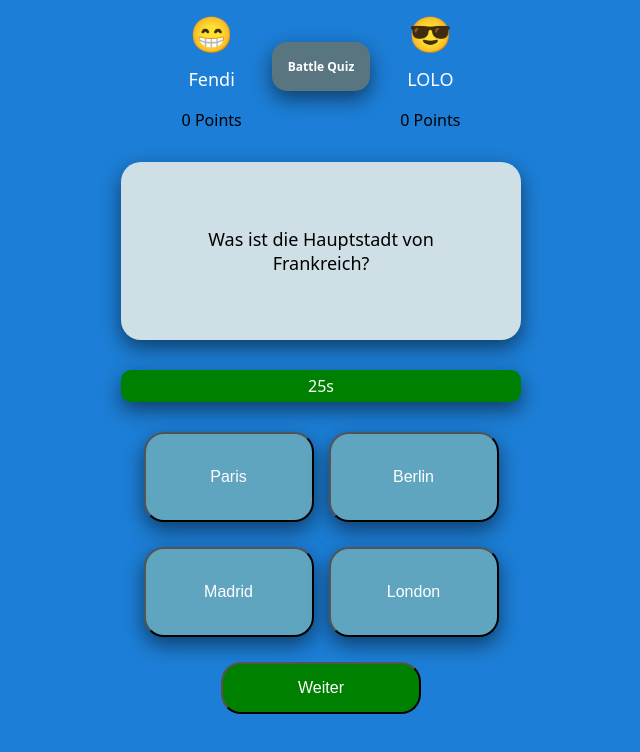
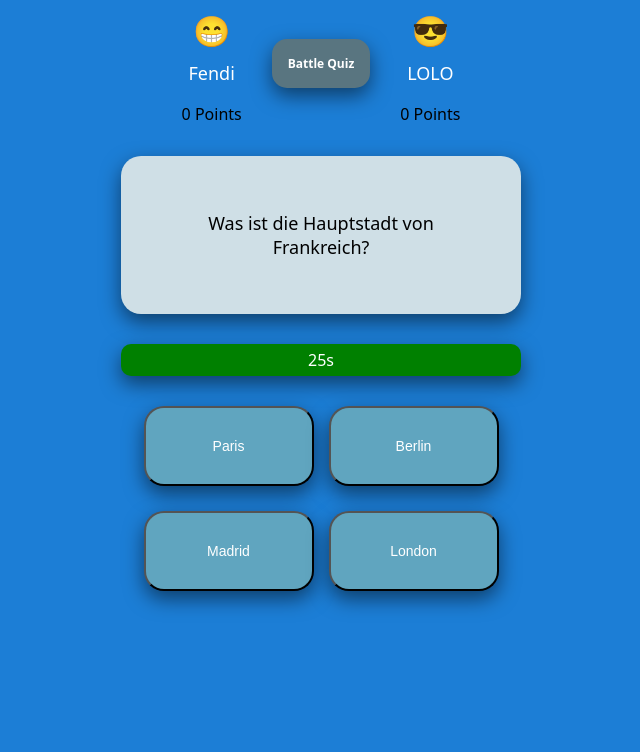
Before and after one commit to Efendi5/capstone-project, a Next.js app: page / in a window 1280 px wide. Shown: the top 752 px of the page, without its empty margins (319-959 px from the left). Built offline with nearby package versions, Linux system fonts and the light colour scheme.

Commit message:
change function for TimeLine, add more props, add states to QuizForm, change NextButton function, change AnswerButton function

```diff
--- a/components/QuizCardPage/AnswerButton/index.js
+++ b/components/QuizCardPage/AnswerButton/index.js
@@ -1,3 +1,4 @@
+import { useState } from "react";
 import styled from "styled-components";
 import { questions } from "../../../db/data";
 
@@ -6,20 +7,36 @@ export default function AnswerButtons({
   points2,
   setPoints1,
   setPoints2,
+  selectedAnswer,
+  setSelectedAnswer,
+  isDisabled,
+  setIsDisabled,
+  isTimerPaused,
+  setIsTimerPaused,
 }) {
-  const handleAnswerClick = (event, answer) => {
-    event.preventDefault();
+  const [answerIndex, setAnswerIndex] = useState(null);
+
+  const handleAnswerClick = (index, answer) => {
+    setAnswerIndex(index);
+    setIsDisabled(true);
+    setIsTimerPaused(true);
     if (answer === questions[0].correctAnswer) {
       setPoints1(points1 + 1);
+      setSelectedAnswer("correct");
+    } else {
+      setSelectedAnswer("incorrect");
     }
   };
 
   return (
     <StyledDiv>
-      {questions[0].answers.map((answer, id) => (
+      {questions[0].answers.map((answer, index) => (
         <StyledButton
-          key={id}
-          onClick={(event) => handleAnswerClick(event, answer)}
+          disabled={isDisabled}
+          type="button"
+          key={answer}
+          onClick={() => handleAnswerClick(index, answer)}
+          className={answerIndex === index && selectedAnswer}
         >
           {answer}
         </StyledButton>
@@ -34,14 +51,24 @@ export const StyledButton = styled.button`
   align-items: center;
   padding: 30px;
   width: 170px;
-  height: 90px;
+  height: 80px;
   background-color: #60a5bf;
   border-radius: 20px;
   color: #ffffff;
-  font-size: 16px;
+  font-size: 14px;
   cursor: pointer;
   margin-block: 5px;
   box-shadow: 0 8px 20px rgba(0, 0, 0, 0.5);
+
+  &.correct {
+    background-color: green;
+    color: white;
+  }
+
+  &.incorrect {
+    background-color: red;
+    color: white;
+  }
 `;
 
 export const StyledDiv = styled.div`
--- a/components/QuizCardPage/NextButton/index.js
+++ b/components/QuizCardPage/NextButton/index.js
@@ -1,17 +1,16 @@
 import styled from "styled-components";
 import { useState } from "react";
 
-export default function NextButton() {
-  const [currentQuestion, setCurrentQuestion] = useState(0);
-
-  const handleNextClick = () => {
-    setCurrentQuestion(currentQuestion + 1);
-  };
-  return <StyledButtonNext onClick={handleNextClick}>Weiter</StyledButtonNext>;
+export default function NextButton({ isDisabled }) {
+  return (
+    <StyledButtonNext block={isDisabled && "block"} type="button">
+      Weiter
+    </StyledButtonNext>
+  );
 }
 
 export const StyledButtonNext = styled.button`
-  display: flex;
+  display: ${(props) => props.block || "none"};
   justify-content: center;
   width: 40%;
   text-align: center;
@@ -23,5 +22,5 @@ export const StyledButtonNext = styled.button`
   font-size: 16px;
   cursor: pointer;
   margin-top: 20px;
-  margin-bottom: 10px;
+  margin-bottom: 20px;
 `;
--- a/components/QuizCardPage/QuizCard/index.js
+++ b/components/QuizCardPage/QuizCard/index.js
@@ -11,7 +11,7 @@ export const StyledCard = styled.div`
   text-align: center;
   max-width: 400px;
   font-size: 18px;
-  padding: 65px;
+  padding: 55px;
   background-color: #cfdfe6;
   border-radius: 20px;
   box-shadow: 0 8px 20px rgba(0, 0, 0, 0.5);
--- a/components/QuizCardPage/QuizPageForm/index.js
+++ b/components/QuizCardPage/QuizPageForm/index.js
@@ -11,20 +11,29 @@ export default function QuizForm() {
   const [points1, setPoints1] = useState(0);
   const [points2, setPoints2] = useState(0);
   const [question, setQuestion] = useState(questions[0].question);
+  const [selectedAnswer, setSelectedAnswer] = useState("");
+  const [isDisabled, setIsDisabled] = useState(false);
+  const [isTimerPaused, setIsTimerPaused] = useState(false);
 
   return (
     <>
       <Header points1={points1} points2={points2}></Header>
       <StyledForm>
         <QuizCard questions={question}></QuizCard>
-        <Timeline />
+        <Timeline isTimerPaused={isTimerPaused} />
         <AnswerButtons
           points1={points1}
           points2={points2}
           setPoints1={setPoints1}
           setPoints2={setPoints2}
+          selectedAnswer={selectedAnswer}
+          setSelectedAnswer={setSelectedAnswer}
+          isDisabled={isDisabled}
+          setIsDisabled={setIsDisabled}
+          isTimerPaused={isTimerPaused}
+          setIsTimerPaused={setIsTimerPaused}
         ></AnswerButtons>
-        <NextButton></NextButton>
+        <NextButton isDisabled={isDisabled}></NextButton>
       </StyledForm>
     </>
   );
--- a/components/QuizCardPage/Timeline/index.js
+++ b/components/QuizCardPage/Timeline/index.js
@@ -2,12 +2,12 @@ import styled from "styled-components";
 import { useEffect } from "react";
 import { useState } from "react";
 
-export default function Timeline() {
+export default function Timeline({ isTimerPaused }) {
   const [timeLeft, setTimeLeft] = useState(30);
   const [timerRunning, setTimerRunning] = useState(true);
 
   useEffect(() => {
-    if (timeLeft > 0) {
+    if (timeLeft > 0 && !isTimerPaused) {
       const intervalId = setInterval(() => {
         setTimeLeft((prevTimeLeft) => prevTimeLeft - 1);
       }, 1000);
@@ -18,7 +18,8 @@ export default function Timeline() {
     } else {
       setTimerRunning(false);
     }
-  }, [timeLeft]);
+  }, [timeLeft, isTimerPaused]);
+
   return (
     <>
       <StyledTimer isRunningOut={timeLeft > 0 && timeLeft <= 10}>
--- a/components/QuizCardPage/User/index.js
+++ b/components/QuizCardPage/User/index.js
@@ -12,7 +12,7 @@ export default function User({ emoji, name, points }) {
 }
 
 export const StyledUser = styled.div`
-  font-size: 35px;
+  font-size: 30px;
   margin-top: 5px;
   padding-top: 5px;
   padding: 5px;
--- a/pages/index.js
+++ b/pages/index.js
@@ -1,4 +1,4 @@
-import QuizForm from "../components/QuizCardPage/QuizPageForm";
+import QuizForm from "../components/QuizCardPage/quizPageForm";
 
 export default function Home() {
   return (
```
